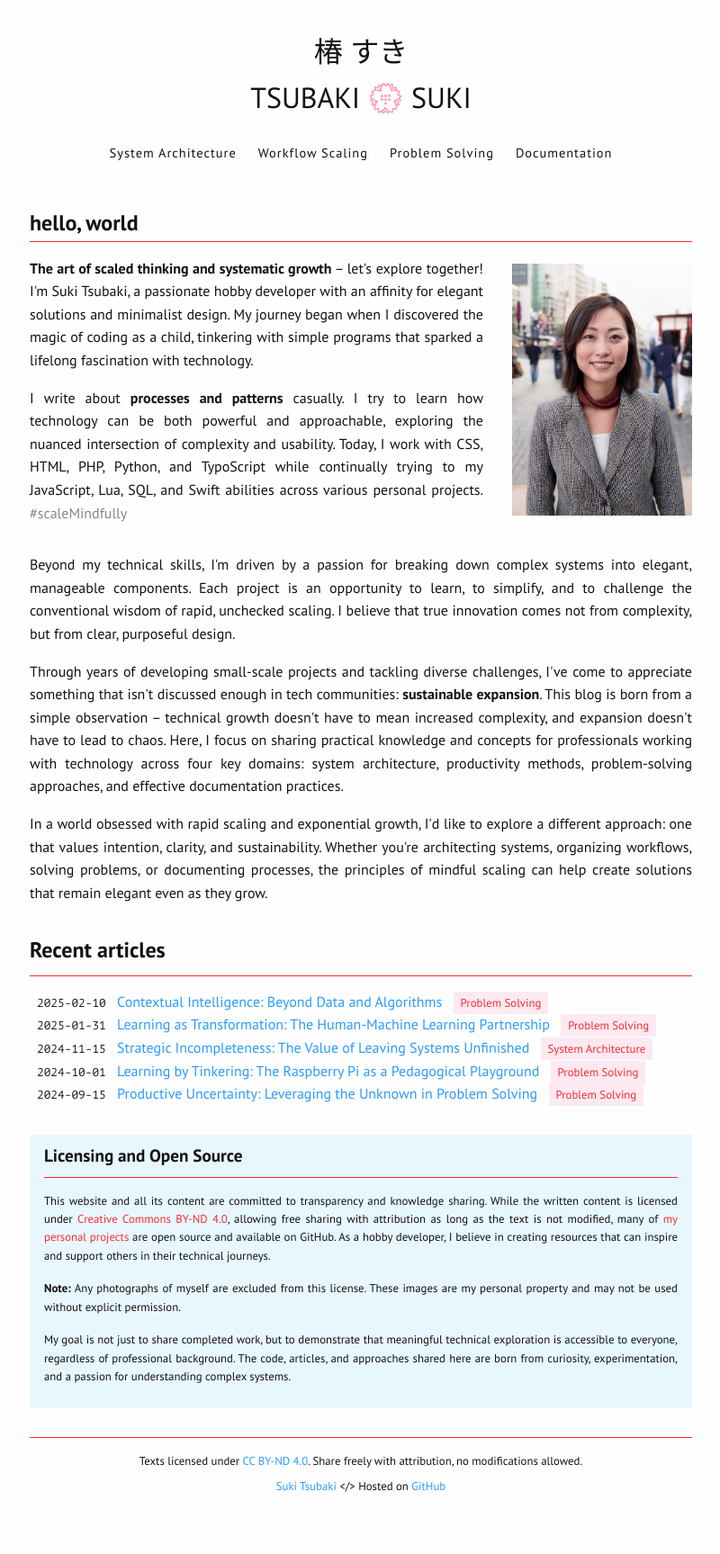
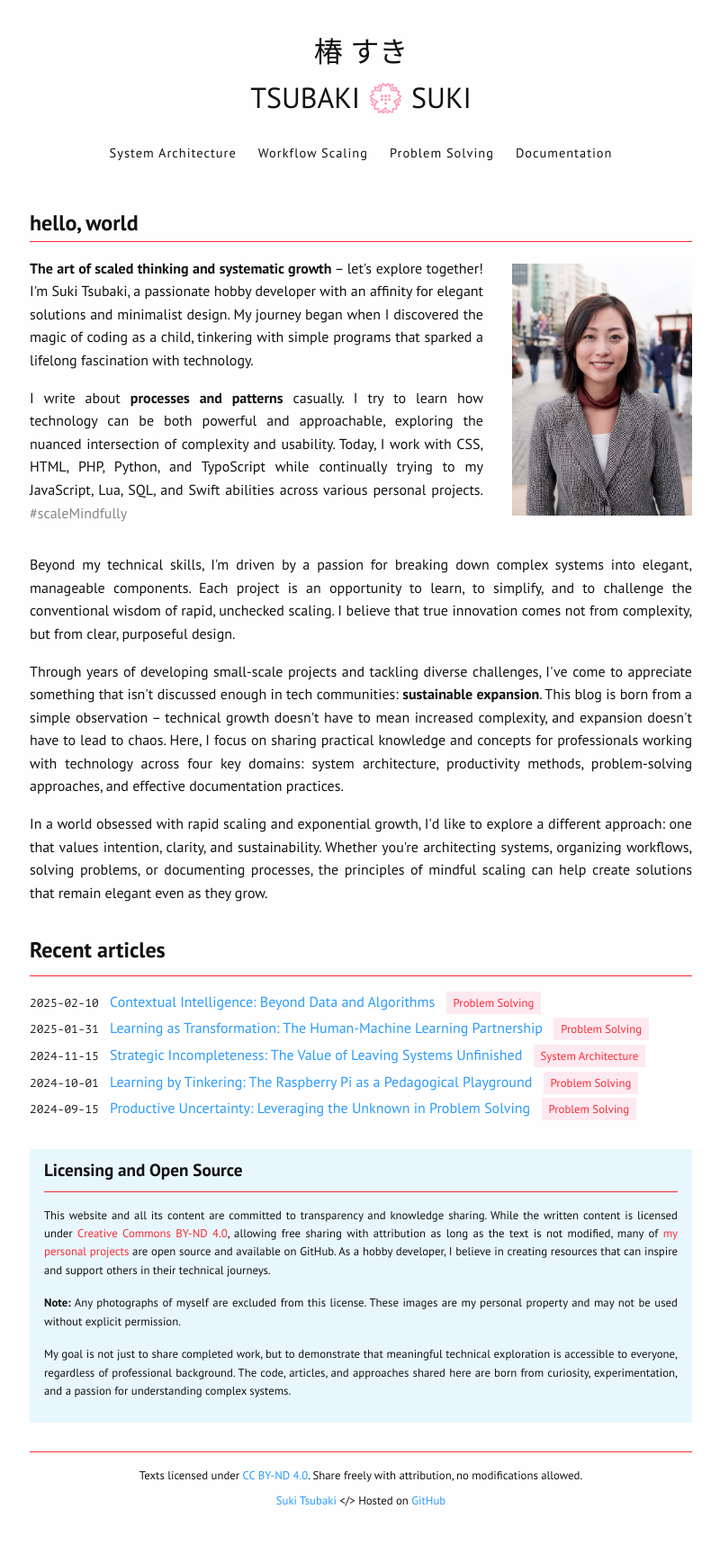
Before and after one commit to sukitsubaki/sukitsubaki.github.io, a Jekyll site: the page built from index.html, in a window 1280 px wide. Shown: the whole page at 90% size, without its empty margins (239-1039 px from the left). Built offline with Jekyll 4.4.1, drawn with Linux system fonts in a browser that asks for light colours.

Commit message:
change post-list__item margin

```diff
--- a/assets/css/modules/post.css
+++ b/assets/css/modules/post.css
@@ -64,8 +64,7 @@
 }
 
 .post-list__item {
-    margin-left: var(--spacing-xs);
-    margin-bottom: 0;
+    margin-bottom: var(--spacing-xxs);
 }
 
 .post-list__item a {
```
